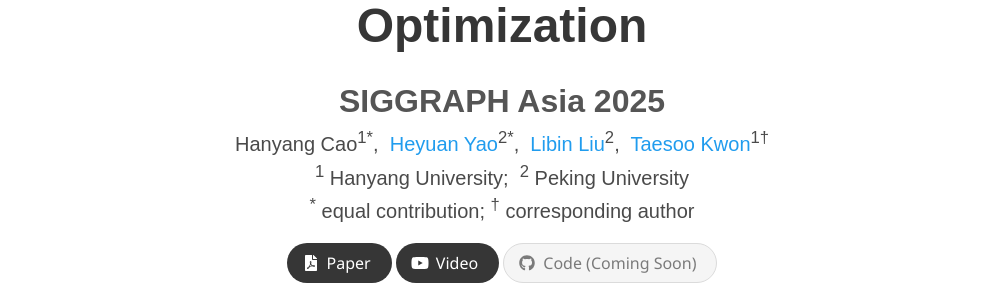
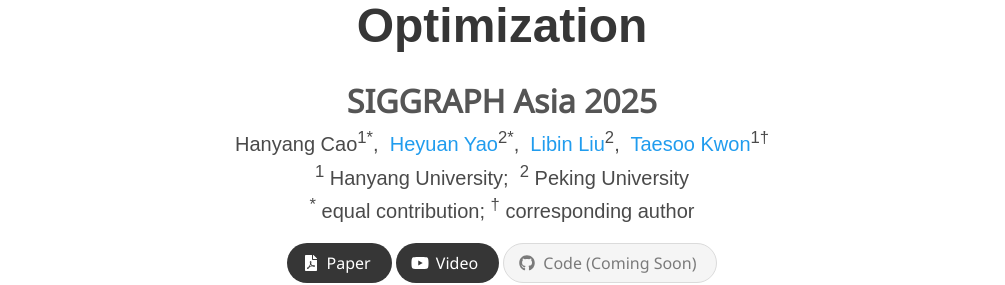
Before and after one commit to hanyang9/SRBTrack, a Jekyll site: the page built from index.md, in a window 1280 px wide. Shown: the part 211-496 px from the top of the page, without its empty margins (138-1143 px from the left). Built offline with Jekyll 4.4.1, drawn with Linux system fonts in a browser that asks for light colours; some web fonts are replaced.

Commit message:
Update index.css

```diff
--- a/static/css/index.css
+++ b/static/css/index.css
@@ -56,7 +56,6 @@ body {
 }
 
 .publication-venue {
-    font-family: 'Google Sans', sans-serif;
     color: #555;
     width: fit-content;
     font-weight: bolder;
```
